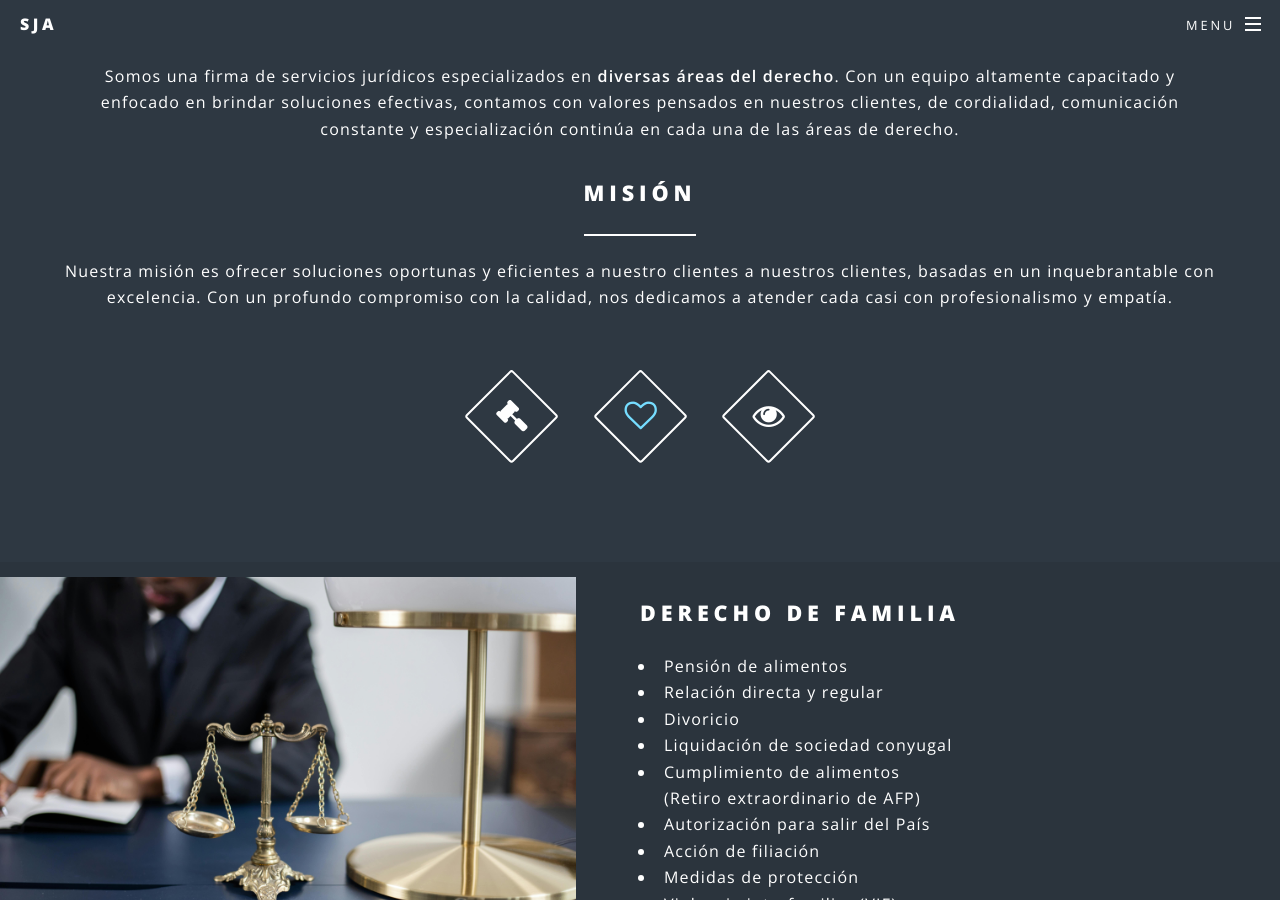
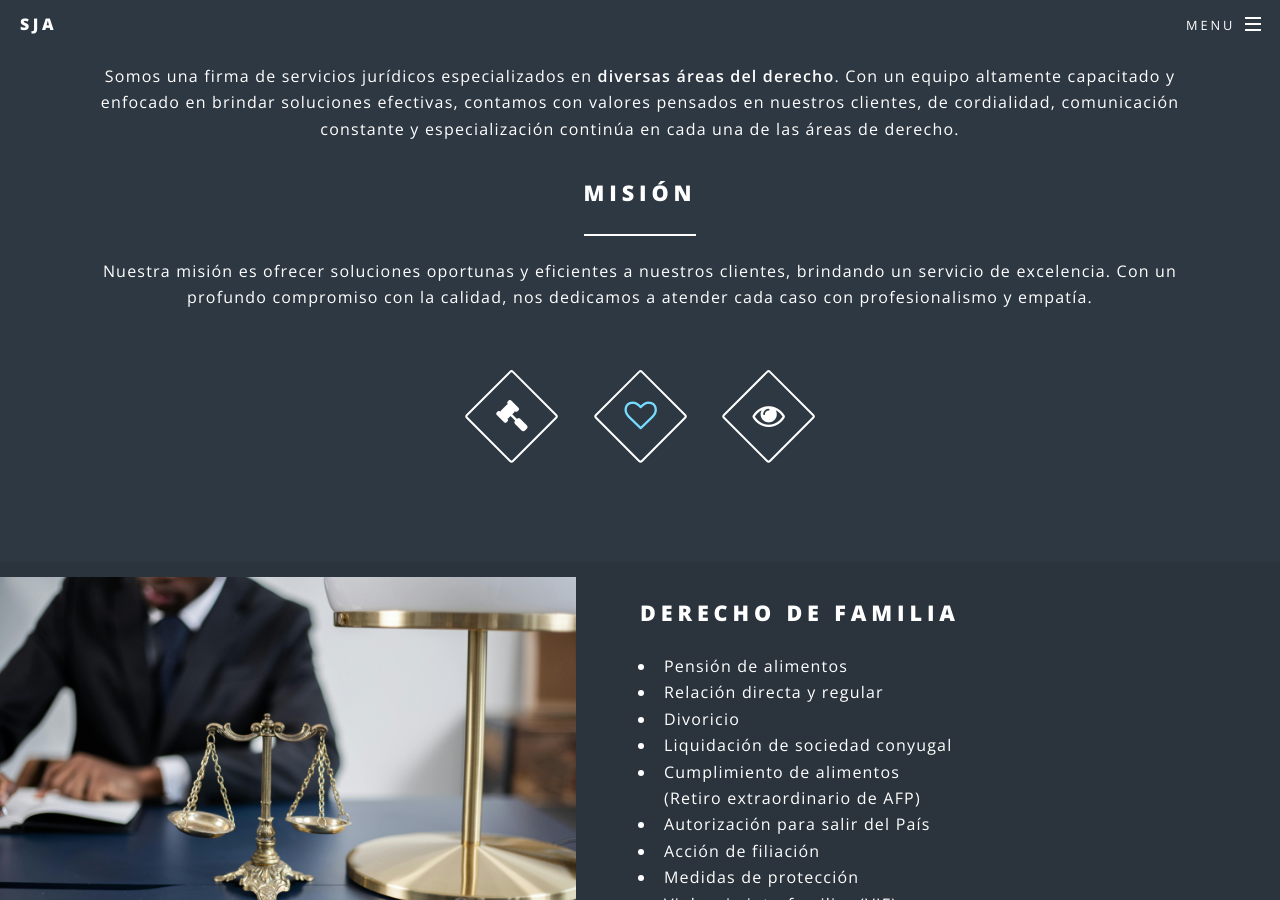
Before and after one commit to EniDev911/ftc, a Jekyll site: the page built from index.html, in a window 1280 px wide and 900 px high, scrolled down 1055 px. Built offline with Jekyll 4.4.1, drawn with Linux system fonts in a browser that asks for light colours.

```diff
--- a/index.html
+++ b/index.html
@@ -24,7 +24,7 @@ layout: landing
 				Defendemos tus derechos con experiencia y dedicación.</h2>
 				<p>Somos una firma de servicios jurídicos especializados en <strong>diversas áreas del derecho</strong>. Con un equipo altamente capacitado y enfocado en brindar soluciones efectivas, contamos con valores pensados en nuestros clientes, de cordialidad, comunicación constante y especialización continúa en cada una de las áreas de derecho.</p>
 				<h2>Misión</h2>
-				<p>Nuestra misión es ofrecer soluciones oportunas y eficientes a nuestro clientes a nuestros clientes, basadas en un inquebrantable con excelencia. Con un profundo compromiso con la calidad, nos dedicamos a atender cada casi con profesionalismo y empatía.</p>
+				<p>Nuestra misión es ofrecer soluciones oportunas y eficientes a nuestros clientes, brindando un servicio de excelencia. Con un profundo compromiso con la calidad, nos dedicamos a atender cada caso con profesionalismo y empatía.</p>
 			</header>
 			<ul class="icons major">
 				<li><span class="icon fa-gavel major style4"><span class="label">Lorem</span></span></li>
```
Also changed, not shown: _includes/card.html (+10 -2 lines).
